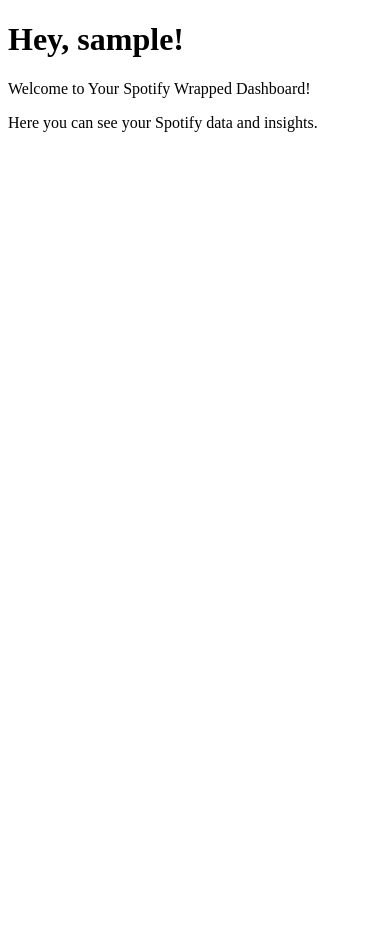
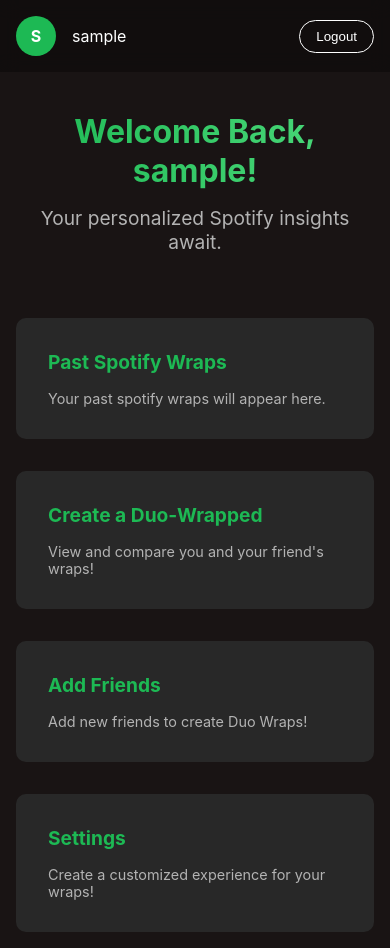
Before and after one commit to katydickenson/Spotify-Wrapped-CS2340, a Django app: template spotify_wrapped/wrapped/templates/wrapped/home.html in a window 390 px wide. Before the commit the page ends 132 px from the top, so only its background shows below. Run offline with Django 3.2, Linux system fonts and the light colour scheme; the template is opened without the code that fills it: most values are stand-ins (such as "Sample title", 1, 10 or a date in 2020).

Commit message:
added updates to login and homepage and fixed authentication

```diff
--- a/spotify_wrapped/spotify_wrapped/settings.py
+++ b/spotify_wrapped/spotify_wrapped/settings.py
@@ -117,7 +117,6 @@
 SPOTIFY_CLIENT_ID = 'd7019771ebf5451f9a5759e846b7c975'
 SPOTIFY_CLIENT_SECRET = '49f9de6b77cd47b5ae65ed5a7f3c11a9'
 SPOTIFY_REDIRECT_URI = 'http://localhost:8000/callback/'
-SESSION_ENGINE = 'django.contrib.sessions.backends.db'
 
 
 # Static files (CSS, JavaScript, Images)
--- a/spotify_wrapped/wrapped/templates/wrapped/home.html
+++ b/spotify_wrapped/wrapped/templates/wrapped/home.html
@@ -4,10 +4,189 @@
     <meta charset="UTF-8">
     <meta name="viewport" content="width=device-width, initial-scale=1.0">
     <title>Spotify Wrapped - Home</title>
+    <style>
+        :root {
+            --spotify-green: #1DB954;
+            --spotify-black: #191414;
+            --spotify-dark-gray: #282828;
+            --spotify-light-gray: #B3B3B3;
+        }
+
+        * {
+            margin: 0;
+            padding: 0;
+            box-sizing: border-box;
+        }
+
+        body {
+            font-family: -apple-system, BlinkMacSystemFont, 'Segoe UI', Roboto, Oxygen, Ubuntu, Cantarell, sans-serif;
+            background-color: var(--spotify-black);
+            color: white;
+            min-height: 100vh;
+        }
+
+        .navbar {
+            background-color: rgba(0, 0, 0, 0.3);
+            padding: 1rem 2rem;
+            display: flex;
+            justify-content: space-between;
+            align-items: center;
+            backdrop-filter: blur(10px);
+            position: fixed;
+            top: 0;
+            width: 100%;
+            z-index: 1000;
+        }
+
+        .user-info {
+            display: flex;
+            align-items: center;
+            gap: 1rem;
+        }
+
+        .user-avatar {
+            width: 40px;
+            height: 40px;
+            background-color: var(--spotify-green);
+            border-radius: 50%;
+            display: flex;
+            align-items: center;
+            justify-content: center;
+            font-weight: bold;
+        }
+
+        .logout-btn {
+            background-color: transparent;
+            border: 1px solid white;
+            color: white;
+            padding: 0.5rem 1rem;
+            border-radius: 20px;
+            cursor: pointer;
+            transition: all 0.3s ease;
+        }
+
+        .logout-btn:hover {
+            background-color: white;
+            color: var(--spotify-black);
+        }
+
+        main {
+            padding: 8rem 2rem 2rem;
+            max-width: 1200px;
+            margin: 0 auto;
+        }
+
+        .welcome-section {
+            text-align: center;
+            margin-bottom: 4rem;
+        }
+
+        h1 {
+            font-size: 3rem;
+            margin-bottom: 1rem;
+            background: linear-gradient(to right, var(--spotify-green), #4eda7c);
+            -webkit-background-clip: text;
+            color: transparent;
+        }
+
+        .subtitle {
+            font-size: 1.2rem;
+            color: var(--spotify-light-gray);
+            margin-bottom: 2rem;
+        }
+
+        .dashboard-grid {
+            display: grid;
+            grid-template-columns: repeat(auto-fit, minmax(300px, 1fr));
+            gap: 2rem;
+            margin-top: 2rem;
+        }
+
+        .dashboard-card {
+            background-color: var(--spotify-dark-gray);
+            padding: 2rem;
+            border-radius: 10px;
+            transition: transform 0.3s ease;
+        }
+
+        .dashboard-card:hover {
+            transform: translateY(-5px);
+        }
+
+        .card-title {
+            color: var(--spotify-green);
+            font-size: 1.2rem;
+            margin-bottom: 1rem;
+        }
+
+        .placeholder-text {
+            color: var(--spotify-light-gray);
+            font-size: 0.9rem;
+        }
+
+        @media (max-width: 768px) {
+            .navbar {
+                padding: 1rem;
+            }
+
+            main {
+                padding: 7rem 1rem 1rem;
+            }
+
+            h1 {
+                font-size: 2rem;
+            }
+
+            .dashboard-grid {
+                grid-template-columns: 1fr;
+            }
+        }
+    </style>
 </head>
 <body>
-    <h1>Hey, {{ user_name }}!</h1>
-    <p>Welcome to Your Spotify Wrapped Dashboard!</p>
-    <p>Here you can see your Spotify data and insights.</p>
+    <nav class="navbar">
+        <div class="user-info">
+            <div class="user-avatar">
+                {{ user_name|slice:":1"|upper }}
+            </div>
+            <span>{{ user_name }}</span>
+        </div>
+        <a href="{% url 'logout' %}">
+            <button class="logout-btn">Logout</button>
+        </a>
+    </nav>
+
+    <main>
+        <section class="welcome-section">
+            <h1>Welcome Back, {{ user_name }}!</h1>
+            <p class="subtitle">Your personalized Spotify insights await.</p>
+        </section>
+
+        <div class="dashboard-grid">
+            <div class="dashboard-card">
+                <h3 class="card-title">Past Spotify Wraps</h3>
+                <p class="placeholder-text">Your past spotify wraps will
+                    appear here.</p>
+            </div>
+
+            <div class="dashboard-card">
+                <h3 class="card-title">Create a Duo-Wrapped</h3>
+                <p class="placeholder-text">View and compare you and your
+                    friend's wraps!</p>
+            </div>
+
+            <div class="dashboard-card">
+                <h3 class="card-title">Add Friends</h3>
+                <p class="placeholder-text">Add new friends to create Duo
+                    Wraps!</p>
+            </div>
+
+            <div class="dashboard-card">
+                <h3 class="card-title">Settings</h3>
+                <p class="placeholder-text">Create a customized experience
+                    for your wraps!</p>
+            </div>
+        </div>
+    </main>
 </body>
 </html>
--- a/spotify_wrapped/wrapped/urls.py
+++ b/spotify_wrapped/wrapped/urls.py
@@ -1,10 +1,10 @@
 from django.urls import path
 from . import views
+
 urlpatterns = [
     path('', views.home, name='home'),
     path('login/', views.login, name='login'),
-
-
-    path('spotify-login/', views.spotify_login, name='spotify_login'),
+    path('spotify-auth/', views.initiate_spotify_auth, name='spotify_login'),  # This matches the URL in your template
     path('callback/', views.spotify_callback, name='spotify_callback'),
+    path('logout/', views.logout, name='logout'),
 ]
```
Also changed, not shown: spotify_wrapped/wrapped/templates/wrapped/login.html (+41 -1 lines), spotify_wrapped/wrapped/views.py (+84 -98 lines), spotify_wrapped/db.sqlite3, 1 other file.
